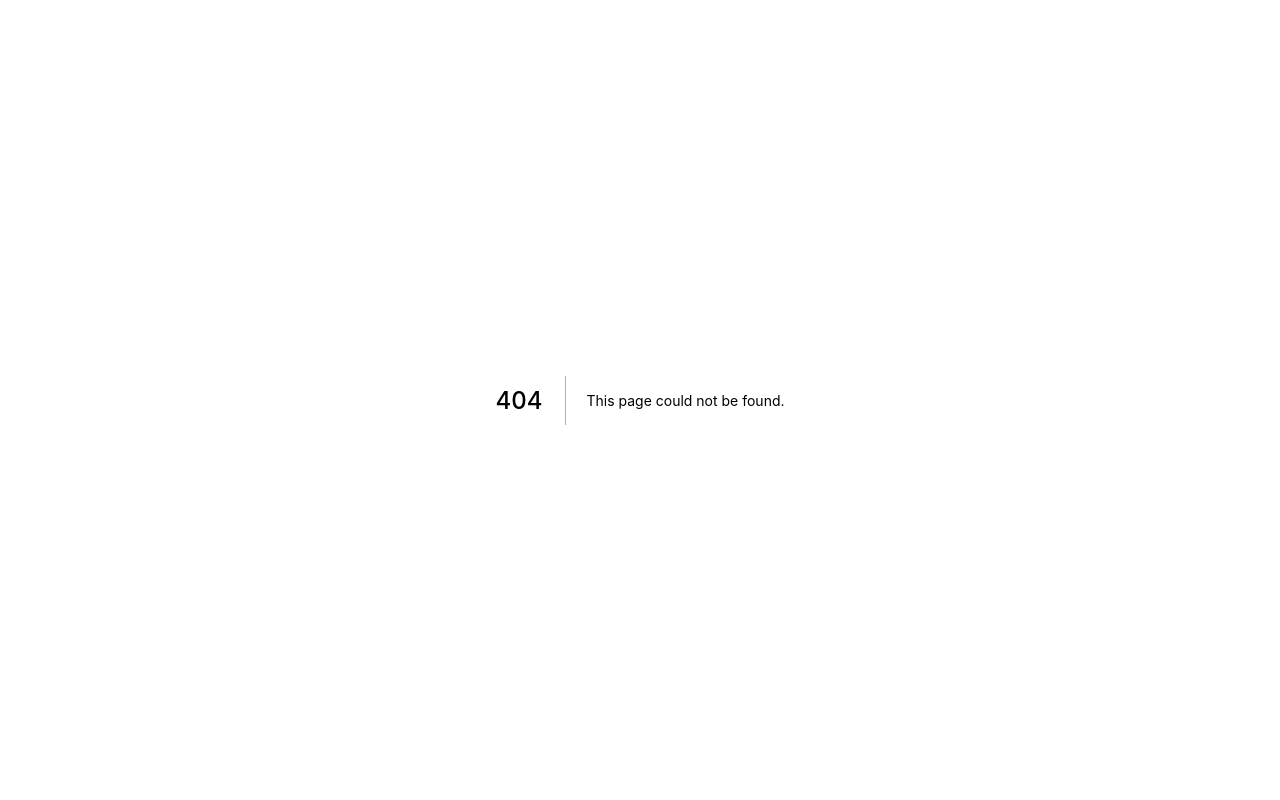
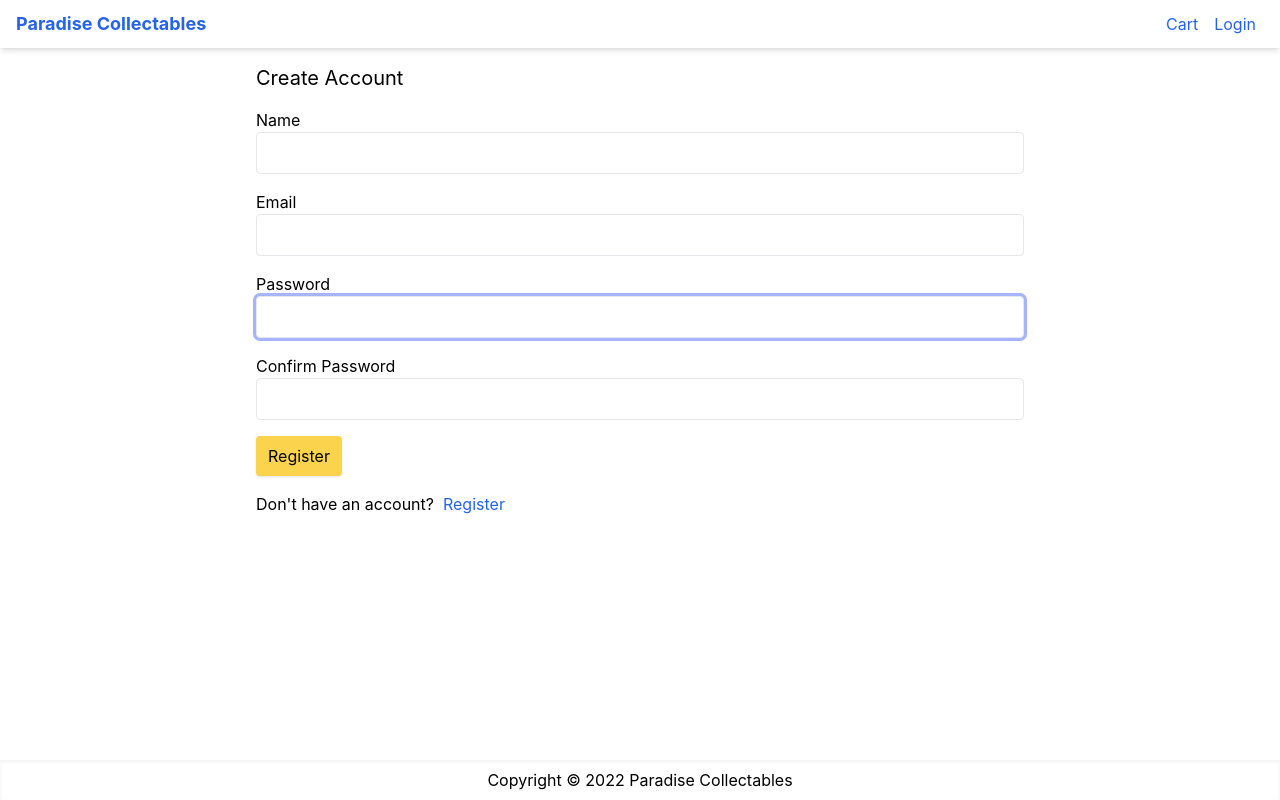
Before and after one commit to imnotsoumyajit/ecom, a Next.js app: page /register in a window 1280 px wide. Before the commit this address had no page. Built offline with nearby package versions, Linux system fonts and the light colour scheme; no server answers.

Commit message:
Register ie SignUp added

```diff
--- /dev/null
+++ b/pages/api/auth/signup.js
@@ -0,0 +1,50 @@
+import bcryptjs from 'bcryptjs';
+import User from '../../../models/User';
+import db from '../../../utils/db';
+
+async function handler(req, res) {
+  if (req.method !== 'POST') {
+    return;
+  }
+  const { name, email, password } = req.body;
+  if (
+    !name ||
+    !email ||
+    !email.includes('@') ||
+    !password ||
+    password.trim().length < 5
+  ) {
+    res.status(422).json({
+      message: 'Validation error',
+    });
+    return;
+  }
+
+  await db.connect();
+
+  const existingUser = await User.findOne({ email: email });
+  if (existingUser) {
+    res.status(422).json({ message: 'User exists already!' });
+    await db.disconnect();
+    return;
+  }
+
+  const newUser = new User({
+    name,
+    email,
+    password: bcryptjs.hashSync(password),
+    isAdmin: false,
+  });
+
+  const user = await newUser.save();
+  await db.disconnect();
+  res.status(201).send({
+    message: 'Created user!',
+    _id: user._id,
+    name: user.name,
+    email: user.email,
+    isAdmin: user.isAdmin,
+  });
+}
+
+export default handler;
--- a/pages/login.js
+++ b/pages/login.js
@@ -92,7 +92,7 @@
         </div>
         <div className='mb-4'>
           Don&apos;t have a account? &nbsp;
-          <Link href='register'>Register</Link>
+          <Link href={`/register?redirect=${redirect || '/'}`}>Register</Link>
         </div>
       </form>
     </Layout>
--- /dev/null
+++ b/pages/register.js
@@ -0,0 +1,142 @@
+import Link from "next/link";
+import React, { useEffect } from "react";
+import { signIn, useSession } from "next-auth/react";
+import { useForm } from "react-hook-form";
+import Layout from "../components/Layout";
+import { getError } from "../utils/error";
+import { toast } from "react-toastify";
+import { useRouter } from "next/router";
+import axios from "axios";
+
+export default function LoginScreen() {
+  const { data: session } = useSession();
+
+  const router = useRouter();
+  const { redirect } = router.query;
+
+  useEffect(() => {
+    if (session?.user) {
+      router.push(redirect || "/");
+    }
+  }, [router, session, redirect]);
+
+  const {
+    handleSubmit,
+    register,
+    getValues,
+    formState: { errors },
+  } = useForm();
+  const submitHandler = async ({ name, email, password }) => {
+    try {
+      await axios.post("/api/auth/signup", {
+        name,
+        email,
+        password,
+      });
+
+      const result = await signIn("credentials", {
+        redirect: false,
+        email,
+        password,
+      });
+      if (result.error) {
+        toast.error(result.error);
+      }
+    } catch (err) {
+      toast.error(getError(err));
+    }
+  };
+  return (
+    <Layout title='Create Account'>
+      <form
+        className='mx-auto max-w-screen-md'
+        onSubmit={handleSubmit(submitHandler)}
+      >
+        <h1 className='mb-4 text-xl'>Create Account</h1>
+        <div className='mb-4'>
+          <label htmlFor='name'>Name</label>
+          <input
+            type='text'
+            className='w-full'
+            id='name'
+            autoFocus
+            {...register("name", {
+              required: "Please enter name",
+            })}
+          />
+          {errors.name && (
+            <div className='text-red-500'>{errors.name.message}</div>
+          )}
+        </div>
+
+        <div className='mb-4'>
+          <label htmlFor='email'>Email</label>
+          <input
+            type='email'
+            {...register("email", {
+              required: "Please enter email",
+              pattern: {
+                value: /^[a-zA-Z0-9_.+-]+@[a-zA-Z0-9-]+.[a-zA-Z0-9-.]+$/i,
+                message: "Please enter valid email",
+              },
+            })}
+            className='w-full'
+            id='email'
+          ></input>
+          {errors.email && (
+            <div className='text-red-500'>{errors.email.message}</div>
+          )}
+        </div>
+        <div className='mb-4'>
+          <label htmlFor='password'>Password</label>
+          <input
+            type='password'
+            {...register("password", {
+              required: "Please enter password",
+              minLength: { value: 6, message: "password is more than 5 chars" },
+            })}
+            className='w-full'
+            id='password'
+            autoFocus
+          ></input>
+          {errors.password && (
+            <div className='text-red-500 '>{errors.password.message}</div>
+          )}
+        </div>
+        <div className='mb-4'>
+          <label htmlFor='confirmPassword'>Confirm Password</label>
+          <input
+            className='w-full'
+            type='password'
+            id='confirmPassword'
+            {...register("confirmPassword", {
+              required: "Please enter confirm password",
+              validate: (value) => value === getValues("password"),
+              minLength: {
+                value: 6,
+                message: "confirm password is more than 5 chars",
+              },
+            })}
+          />
+          {errors.confirmPassword && (
+            <div className='text-red-500 '>
+              {errors.confirmPassword.message}
+            </div>
+          )}
+          {errors.confirmPassword &&
+            errors.confirmPassword.type === "validate" && (
+              <div className='text-red-500 '>Password do not match</div>
+            )}
+        </div>
+
+        <div className='mb-4 '>
+          <button className='primary-button'>Register</button>
+        </div>
+        <div className='mb-4 '>
+          Don&apos;t have an account? &nbsp;
+          <Link href={`/register?redirect=${redirect || "/"}`}>Register</Link>
+        </div>
+      </form>
+    </Layout>
+  );
+}
```
Also changed, not shown: 1 other file (tests, documents, lock files or other folders).
